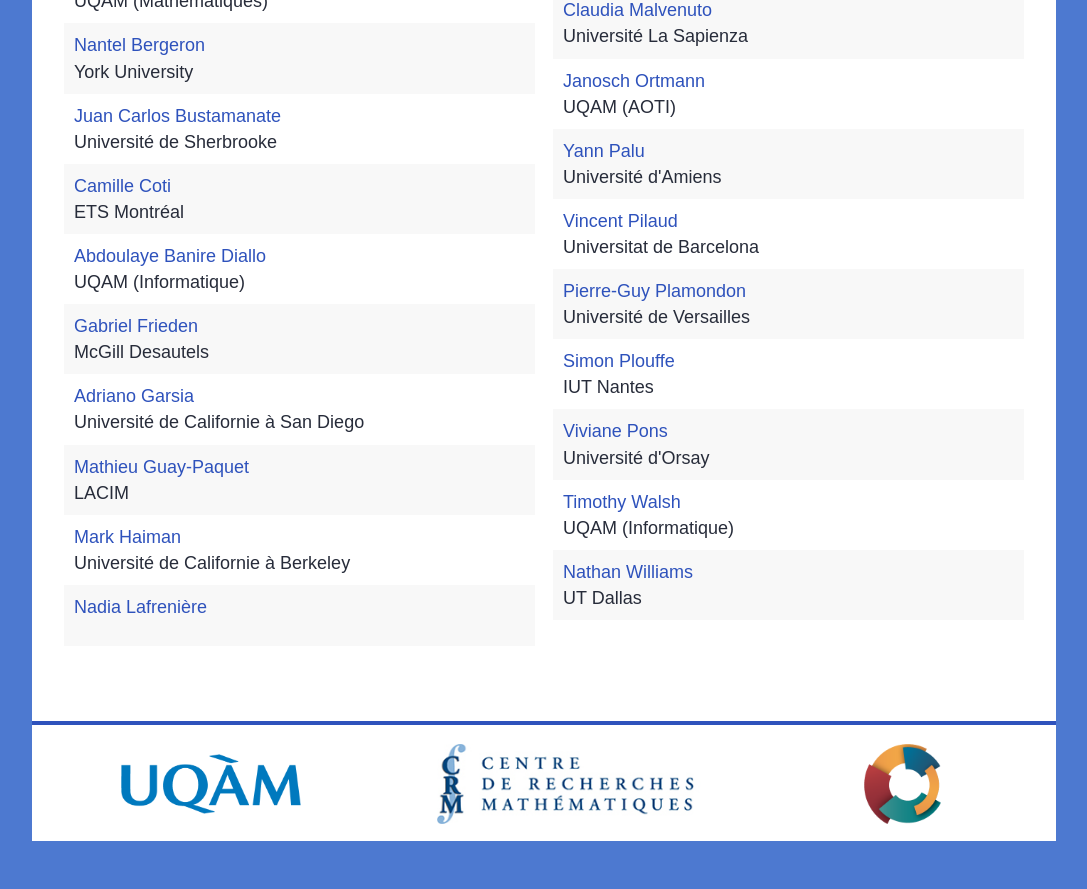
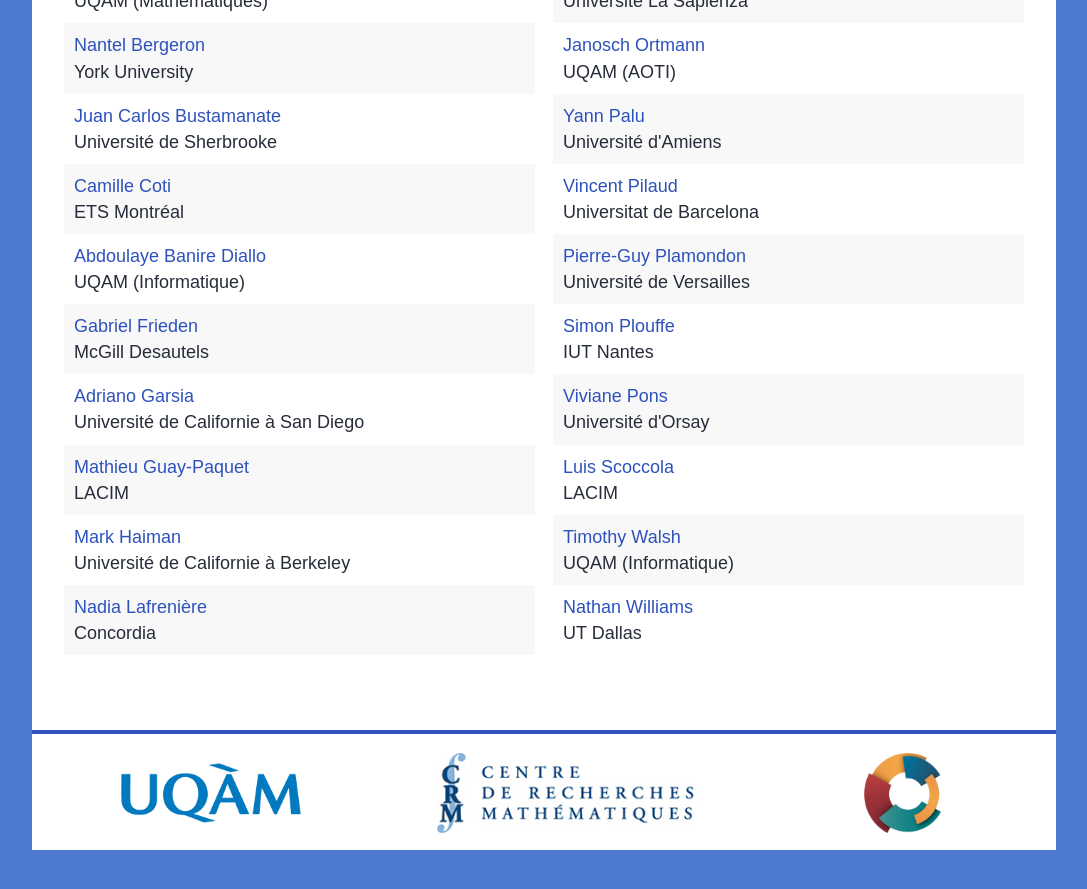
Before and after one commit to lacim-uqam/lacim-uqam.github.io, a Jekyll site: the page built from en/members.md, in a window 1280 px wide and 900 px high, scrolled down 6105 px. Shown: the top 889 px of the window, without its empty margins (96-1183 px from the left). Built offline with Jekyll 4.4.1, drawn with Linux system fonts in a browser that asks for light colours; formulas are drawn with MathJax 3.

Commit message:
add Luis Scoccola to list of membres collaborateurs

```diff
--- a/_data/members/collaborators.yml
+++ b/_data/members/collaborators.yml
@@ -80,6 +80,11 @@
   email: viviane.pons@lri.fr
   website: https://www.lri.fr/~pons/
 
+- name: Luis Scoccola
+  affiliation: LACIM
+  email: luis.scoccola@maths.ox.ac.uk
+  website: https://luisscoccola.com/
+
 - name: Timothy Walsh
   affiliation: UQAM (Informatique)
   category: Membre associé
```
